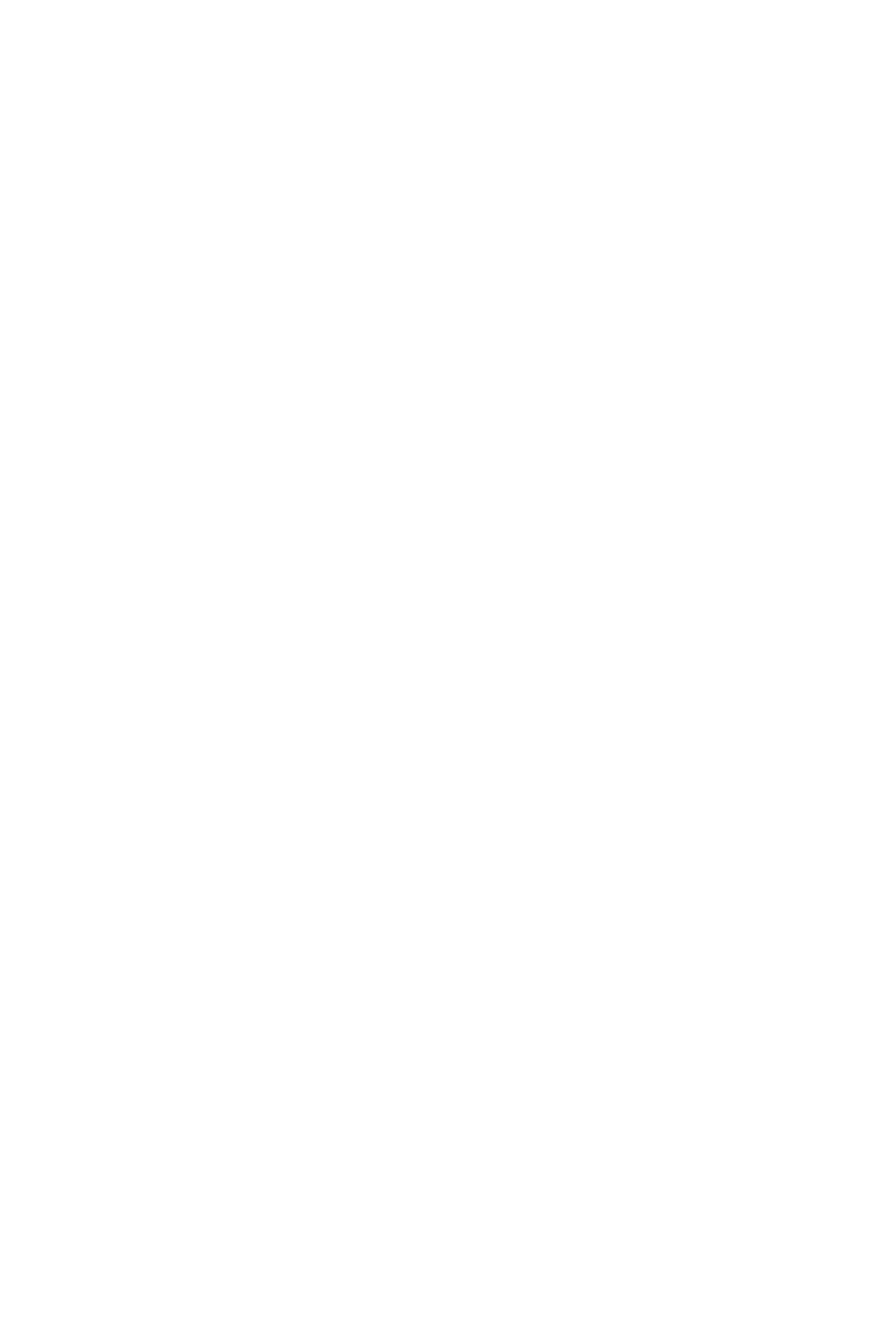
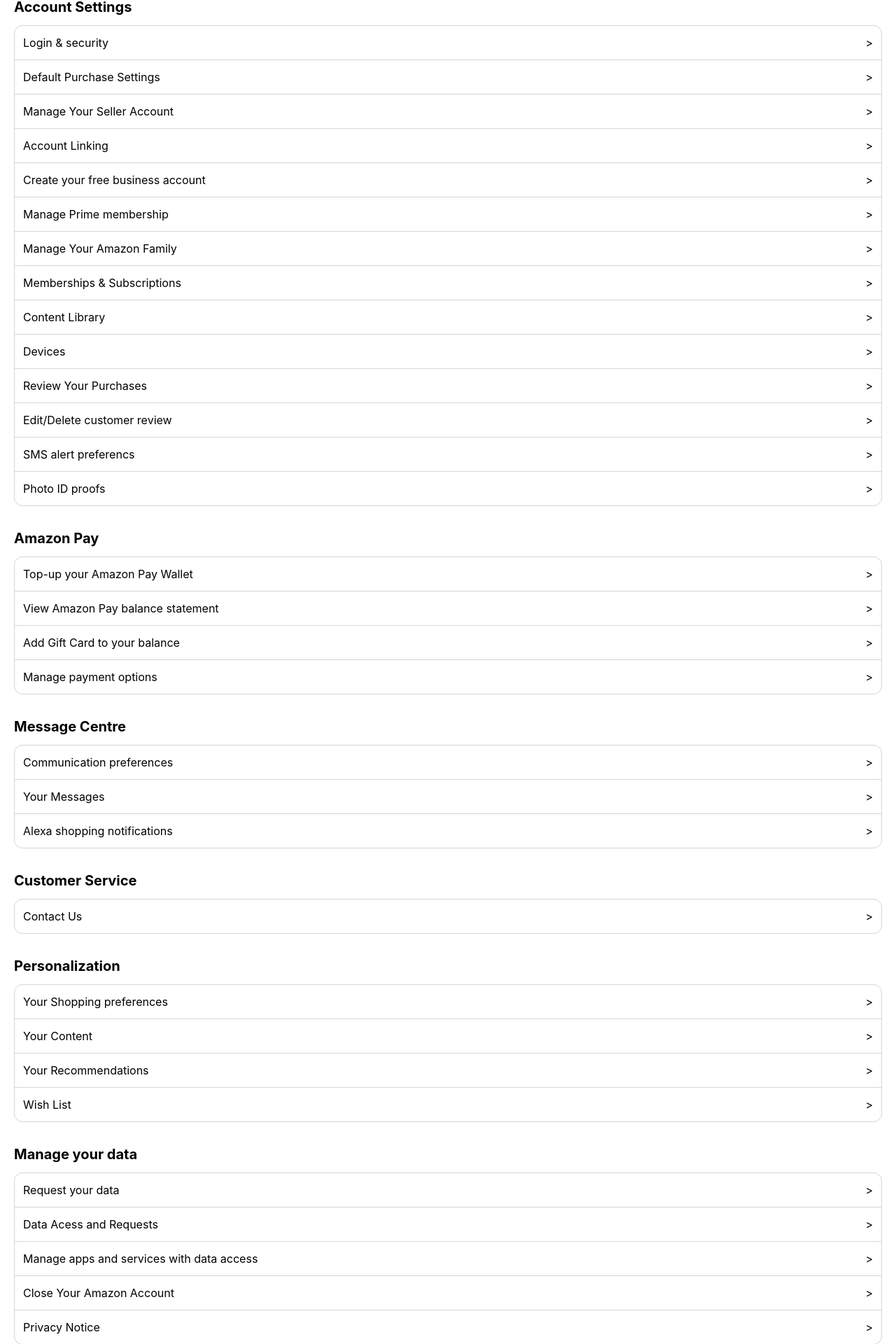
Before and after one commit to ahirwarsatyam169/AmazonClone, a React app: page /profilepage in a window 1280 px wide. Before the commit this address had no page. Shown: the part 308-2228 px from the top of the page at 70% size. Before the commit the page ends 800 px from the top, so only its background shows below. Built offline with nearby package versions, Linux system fonts and the light colour scheme; the HTML template or start-up script is replaced by a standard one.

Commit message:
made profile page

```diff
--- a/src/App.jsx
+++ b/src/App.jsx
@@ -6,7 +6,7 @@
 import Home from './components/Homepage/Home'
 import Cart from './components/cart/cart'
 import Profilepage from './components/profile/Profilepage'
-import { useState } from 'react'
+import { useState} from 'react'
 
 function App() {
   const [cartItem, setcartItem] = useState([]);
@@ -32,7 +32,13 @@
           path="/cart"
           element={<Cart cartItem={cartItem} />}
         />
+
+        <Route
+          path = "/profilepage"
+          element ={<Profilepage/>}
+        />
       </Routes>
+
     </BrowserRouter>
   );
 }
--- a/src/components/cart/Cartproduct.jsx
+++ b/src/components/cart/Cartproduct.jsx
@@ -1,7 +1,7 @@
 import React from "react";
 
 function Cartproduct({ product, cartItem }) {
-  console.log(product);
+  console.log(cartItem)
   const totalPrice = cartItem?.reduce((sum, item) => sum + item.price, 0);
   return (
     <>
--- a/src/components/profile/Profilepage.jsx
+++ b/src/components/profile/Profilepage.jsx
@@ -2,7 +2,211 @@
 
 function Profilepage() {
   return (
-    <div>Profilepage</div>
+    <>
+
+    <div>
+      <h1 className='font-bold p-4 text-2xl'>
+        Your Account
+      </h1>
+                            {/* Orders */}
+      <div className=' m-2 '>
+        <div className='p-3 '>
+          <h1 className='font-bold mb-3 text-xl'>Orders</h1>
+          <div className='border rounded-xl border-gray-300'>
+            <div className='border-b flex justify-between p-3 border-gray-300  '>
+              <h2 className=''>Your Orders</h2>
+              <button >{">"}</button>
+            </div>
+            <div className='border-b flex justify-between p-3 border-gray-300 '>
+              <h2 className=''>Subscribe & Save</h2>
+              <button>{">"}</button>
+            </div>
+            <div className='flex justify-between p-3 border-gray-500 '>
+              <h2 className=''>Recalls and Product Safety</h2>
+              <button>{">"}</button>
+            </div>
+          </div>
+        </div>
+      </div>
+                          {/* Account Settings */}
+      <div className=' m-2 '>
+        <div className='p-3 '>
+          <h1 className='font-bold mb-3 text-xl'>Account Settings</h1>
+          <div className='border rounded-xl border-gray-300'>
+            <div className='border-b flex justify-between p-3 border-gray-300  '>
+              <h2 className=''>Login & security</h2>
+              <button >{">"}</button>
+            </div>
+            <div className='border-b flex justify-between p-3 border-gray-300 '>
+              <h2 className=''>Default Purchase Settings</h2>
+              <button>{">"}</button>
+            </div>
+
+            <div className='border-b flex justify-between p-3 border-gray-300 '>
+              <h2 className=''>Manage Your Seller Account</h2>
+              <button>{">"}</button>
+            </div>
+            <div className='border-b flex justify-between p-3 border-gray-300 '>
+              <h2 className=''>Account Linking</h2>
+              <button>{">"}</button>
+            </div>
+            <div className='border-b flex justify-between p-3 border-gray-300 '>
+              <h2 className=''>Create your free business account</h2>
+              <button>{">"}</button>
+            </div>
+            <div className='border-b flex justify-between p-3 border-gray-300 '>
+              <h2 className=''>Manage Prime membership</h2>
+              <button>{">"}</button>
+            </div>
+            <div className='border-b flex justify-between p-3 border-gray-300 '>
+              <h2 className=''>Manage Your Amazon Family</h2>
+              <button>{">"}</button>
+            </div>
+            <div className='border-b flex justify-between p-3 border-gray-300 '>
+              <h2 className=''>Memberships & Subscriptions</h2>
+              <button>{">"}</button>
+            </div>
+            <div className='border-b flex justify-between p-3 border-gray-300 '>
+              <h2 className=''>Content Library</h2>
+              <button>{">"}</button>
+            </div>
+            <div className='border-b flex justify-between p-3 border-gray-300 '>
+              <h2 className=''>Devices</h2>
+              <button>{">"}</button>
+            </div>
+            <div className='border-b flex justify-between p-3 border-gray-300 '>
+              <h2 className=''>Review Your Purchases</h2>
+              <button>{">"}</button>
+            </div>
+            <div className='border-b flex justify-between p-3 border-gray-300 '>
+              <h2 className=''>Edit/Delete customer review</h2>
+              <button>{">"}</button>
+            </div>
+            <div className='border-b flex justify-between p-3 border-gray-300 '>
+              <h2 className=''>SMS alert preferencs</h2>
+              <button>{">"}</button>
+            </div>
+            <div className=' flex justify-between p-3 border-gray-300 '>
+              <h2 className=''>Photo ID proofs</h2>
+              <button>{">"}</button>
+            </div>
+          </div>
+        </div>
+      </div>
+                            {/* Amazon pay */}
+      <div className=' m-2 '>
+        <div className='p-3 '>
+          <h1 className='font-bold mb-3 text-xl'>Amazon Pay</h1>
+          <div className='border rounded-xl border-gray-300'>
+            <div className='border-b flex justify-between p-3 border-gray-300  '>
+              <h2 className=''>Top-up your Amazon Pay Wallet</h2>
+              <button >{">"}</button>
+            </div>
+            <div className='border-b flex justify-between p-3 border-gray-300 '>
+              <h2 className=''>View Amazon Pay balance statement</h2>
+              <button>{">"}</button>
+            </div>
+            <div className='border-b flex justify-between p-3 border-gray-300 '>
+              <h2 className=''>Add Gift Card to your balance</h2>
+              <button>{">"}</button>
+            </div>
+
+            <div className='flex justify-between p-3 border-gray-500 '>
+              <h2 className=''>Manage payment options</h2>
+              <button>{">"}</button>
+            </div>
+          </div>
+        </div>
+      </div>
+                            {/* Message Centre */}
+      <div className=' m-2 '>
+        <div className='p-3 '>
+          <h1 className='font-bold mb-3 text-xl'>Message Centre</h1>
+          <div className='border rounded-xl border-gray-300'>
+            <div className='border-b flex justify-between p-3 border-gray-300  '>
+              <h2 className=''>Communication preferences</h2>
+              <button >{">"}</button>
+            </div>
+            <div className='border-b flex justify-between p-3 border-gray-300 '>
+              <h2 className=''>Your Messages</h2>
+              <button>{">"}</button>
+            </div>
+            <div className='flex justify-between p-3 border-gray-500 '>
+              <h2 className=''>Alexa shopping notifications</h2>
+              <button>{">"}</button>
+            </div>
+          </div>
+        </div>
+      </div>
+                            {/* Customer Service*/}
+      <div className=' m-2 '>
+        <div className='p-3 '>
+          <h1 className='font-bold mb-3 text-xl'>Customer Service</h1>
+          <div className='border rounded-xl border-gray-300'>
+            <div className=' flex justify-between p-3 border-gray-300  '>
+              <h2 className=''>Contact Us</h2>
+              <button >{">"}</button>
+            </div>
+          </div>
+        </div>
+      </div>
+                            {/* Personalization */}
+      <div className=' m-2 '>
+        <div className='p-3 '>
+          <h1 className='font-bold mb-3 text-xl'>Personalization</h1>
+          <div className='border rounded-xl border-gray-300'>
+            <div className='border-b flex justify-between p-3 border-gray-300  '>
+              <h2 className=''>Your Shopping preferences</h2>
+              <button >{">"}</button>
+            </div>
+            <div className='border-b flex justify-between p-3 border-gray-300 '>
+              <h2 className=''>Your Content</h2>
+              <button>{">"}</button>
+            </div>
+            <div className='border-b flex justify-between p-3 border-gray-300 '>
+              <h2 className=''>Your Recommendations</h2>
+              <button>{">"}</button>
+            </div>
+            <div className='flex justify-between p-3 border-gray-500 '>
+              <h2 className=''>Wish List</h2>
+              <button>{">"}</button>
+            </div>
+          </div>
+        </div>
+
+      </div>
+                            {/*Manage your data  */}
+      <div className=' m-2 '>
+        <div className='p-3 '>
+          <h1 className='font-bold mb-3 text-xl'>Manage your data</h1>
+          <div className='border rounded-xl border-gray-300'>
+            <div className='border-b flex justify-between p-3 border-gray-300  '>
+              <h2 className=''>Request your data</h2>
+              <button >{">"}</button>
+            </div>
+            <div className='border-b flex justify-between p-3 border-gray-300 '>
+              <h2 className=''>Data Acess and Requests</h2>
+              <button>{">"}</button>
+            </div>
+            <div className='border-b flex justify-between p-3 border-gray-300 '>
+              <h2 className=''>Manage apps and services with data access</h2>
+              <button>{">"}</button>
+            </div>
+            <div className='border-b flex justify-between p-3 border-gray-300 '>
+              <h2 className=''>Close Your Amazon Account</h2>
+              <button>{">"}</button>
+            </div>
+            <div className='flex justify-between p-3 border-gray-500 '>
+              <h2 className=''>Privacy Notice</h2>
+              <button>{">"}</button>
+            </div>
+          </div>
+        </div>
+
+      </div>
+
+    </div>
+    </>
   )
 }
 
```
